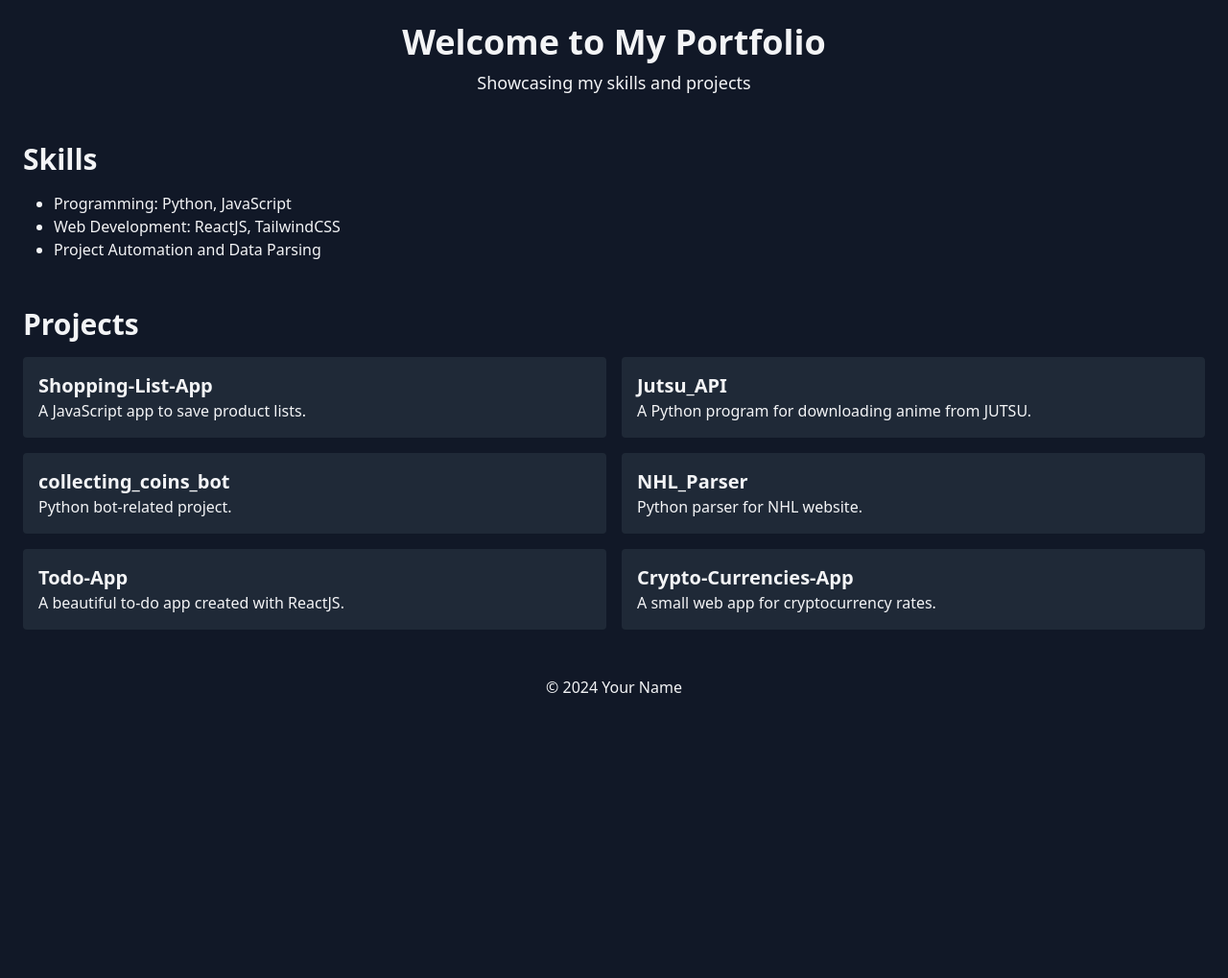
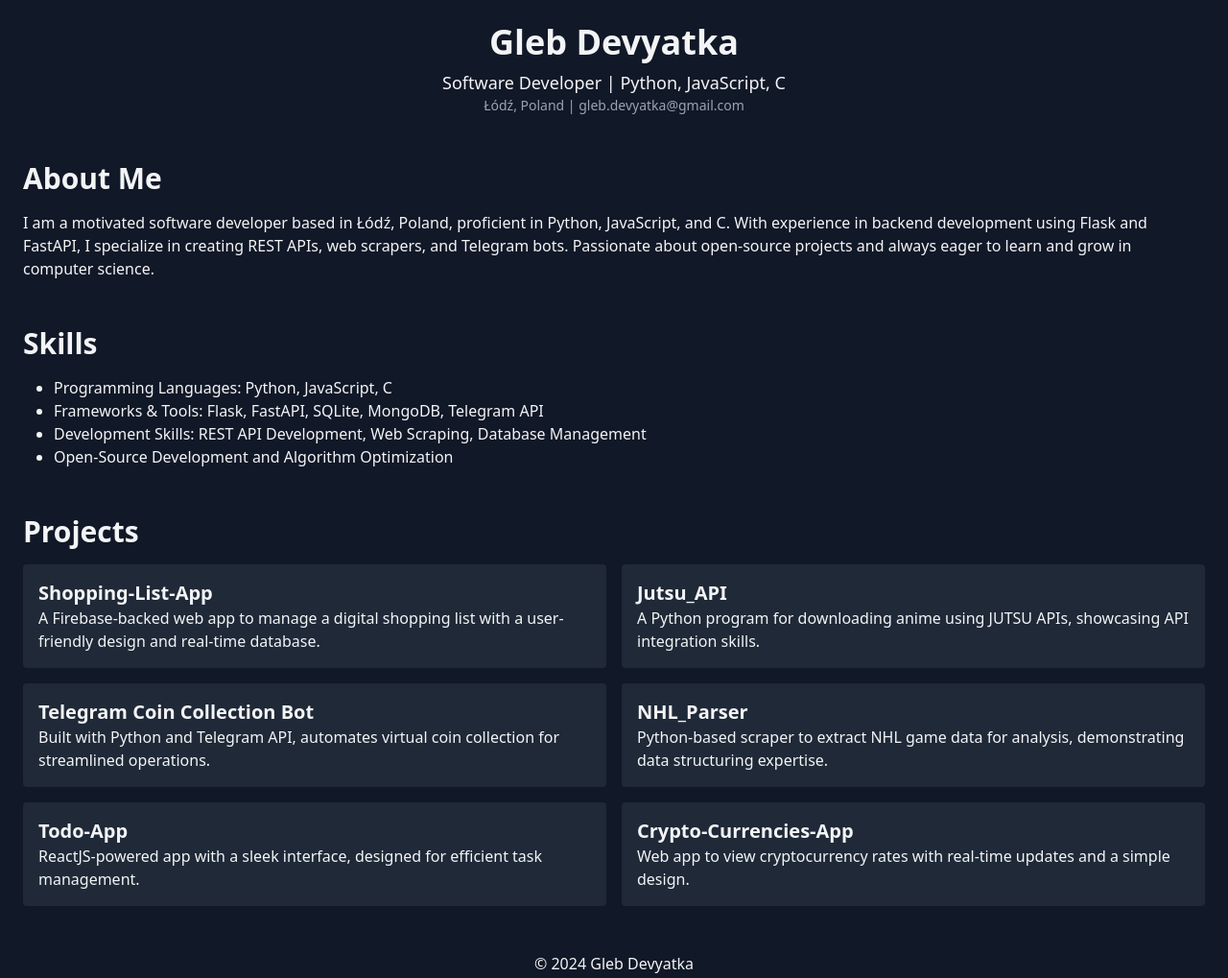
Before and after one commit to NINEZERN/NINEZERN.github.io, a plain HTML site: page index.html in a window 1280 px wide. Shown: the whole page at 96% size. Before the commit the page ends 800 px from the top, so only its background shows below. Drawn offline with nearby package versions, Linux system fonts and the light colour scheme.

Commit message:
Update index.html

```diff
--- a/index.html
+++ b/index.html
@@ -3,56 +3,72 @@
 <head>
     <meta charset="UTF-8">
     <meta name="viewport" content="width=device-width, initial-scale=1.0">
-    <title>Portfolio</title>
+    <title>Gleb Devyatka - Portfolio</title>
     <link rel="stylesheet" href="https://cdn.jsdelivr.net/npm/tailwindcss@latest/dist/tailwind.min.css">
 </head>
-<body class="bg-gray-900 text-gray-100">
+<body class="bg-gray-900 text-gray-100 font-sans">
+    <!-- Header -->
     <header class="p-6 text-center">
-        <h1 class="text-4xl font-bold">Welcome to My Portfolio</h1>
-        <p class="mt-2 text-lg">Showcasing my skills and projects</p>
+        <h1 class="text-4xl font-bold">Gleb Devyatka</h1>
+        <p class="mt-2 text-lg">Software Developer | Python, JavaScript, C</p>
+        <p class="text-sm text-gray-400">Łódź, Poland | gleb.devyatka@gmail.com</p>
     </header>
 
+    <!-- About Me Section -->
+    <section class="p-6">
+        <h2 class="text-3xl font-semibold mb-4">About Me</h2>
+        <p>
+            I am a motivated software developer based in Łódź, Poland, proficient in Python, JavaScript, and C.
+            With experience in backend development using Flask and FastAPI, I specialize in creating REST APIs,
+            web scrapers, and Telegram bots. Passionate about open-source projects and always eager to learn and grow in computer science.
+        </p>
+    </section>
+
+    <!-- Skills Section -->
     <section class="p-6">
         <h2 class="text-3xl font-semibold mb-4">Skills</h2>
         <ul class="list-disc pl-8">
-            <li>Programming: Python, JavaScript</li>
-            <li>Web Development: ReactJS, TailwindCSS</li>
-            <li>Project Automation and Data Parsing</li>
+            <li>Programming Languages: Python, JavaScript, C</li>
+            <li>Frameworks & Tools: Flask, FastAPI, SQLite, MongoDB, Telegram API</li>
+            <li>Development Skills: REST API Development, Web Scraping, Database Management</li>
+            <li>Open-Source Development and Algorithm Optimization</li>
         </ul>
     </section>
 
+    <!-- Projects Section -->
     <section class="p-6">
         <h2 class="text-3xl font-semibold mb-4">Projects</h2>
         <div class="grid grid-cols-1 md:grid-cols-2 gap-4">
             <a href="https://github.com/username/Shopping-List-App" class="bg-gray-800 p-4 rounded hover:bg-gray-700">
                 <h3 class="text-xl font-semibold">Shopping-List-App</h3>
-                <p>A JavaScript app to save product lists.</p>
+                <p>A Firebase-backed web app to manage a digital shopping list with a user-friendly design and real-time database.</p>
             </a>
             <a href="https://github.com/username/Jutsu_API" class="bg-gray-800 p-4 rounded hover:bg-gray-700">
                 <h3 class="text-xl font-semibold">Jutsu_API</h3>
-                <p>A Python program for downloading anime from JUTSU.</p>
+                <p>A Python program for downloading anime using JUTSU APIs, showcasing API integration skills.</p>
             </a>
             <a href="https://github.com/username/collecting_coins_bot" class="bg-gray-800 p-4 rounded hover:bg-gray-700">
-                <h3 class="text-xl font-semibold">collecting_coins_bot</h3>
-                <p>Python bot-related project.</p>
+                <h3 class="text-xl font-semibold">Telegram Coin Collection Bot</h3>
+                <p>Built with Python and Telegram API, automates virtual coin collection for streamlined operations.</p>
             </a>
             <a href="https://github.com/username/NHL_Parser" class="bg-gray-800 p-4 rounded hover:bg-gray-700">
                 <h3 class="text-xl font-semibold">NHL_Parser</h3>
-                <p>Python parser for NHL website.</p>
+                <p>Python-based scraper to extract NHL game data for analysis, demonstrating data structuring expertise.</p>
             </a>
             <a href="https://github.com/username/Todo-App" class="bg-gray-800 p-4 rounded hover:bg-gray-700">
                 <h3 class="text-xl font-semibold">Todo-App</h3>
-                <p>A beautiful to-do app created with ReactJS.</p>
+                <p>ReactJS-powered app with a sleek interface, designed for efficient task management.</p>
             </a>
             <a href="https://github.com/username/Crypto-Currencies-App" class="bg-gray-800 p-4 rounded hover:bg-gray-700">
                 <h3 class="text-xl font-semibold">Crypto-Currencies-App</h3>
-                <p>A small web app for cryptocurrency rates.</p>
+                <p>Web app to view cryptocurrency rates with real-time updates and a simple design.</p>
             </a>
         </div>
     </section>
 
+    <!-- Footer -->
     <footer class="p-6 text-center">
-        <p>© 2024 Your Name</p>
+        <p>© 2024 Gleb Devyatka</p>
     </footer>
 </body>
 </html>
```
